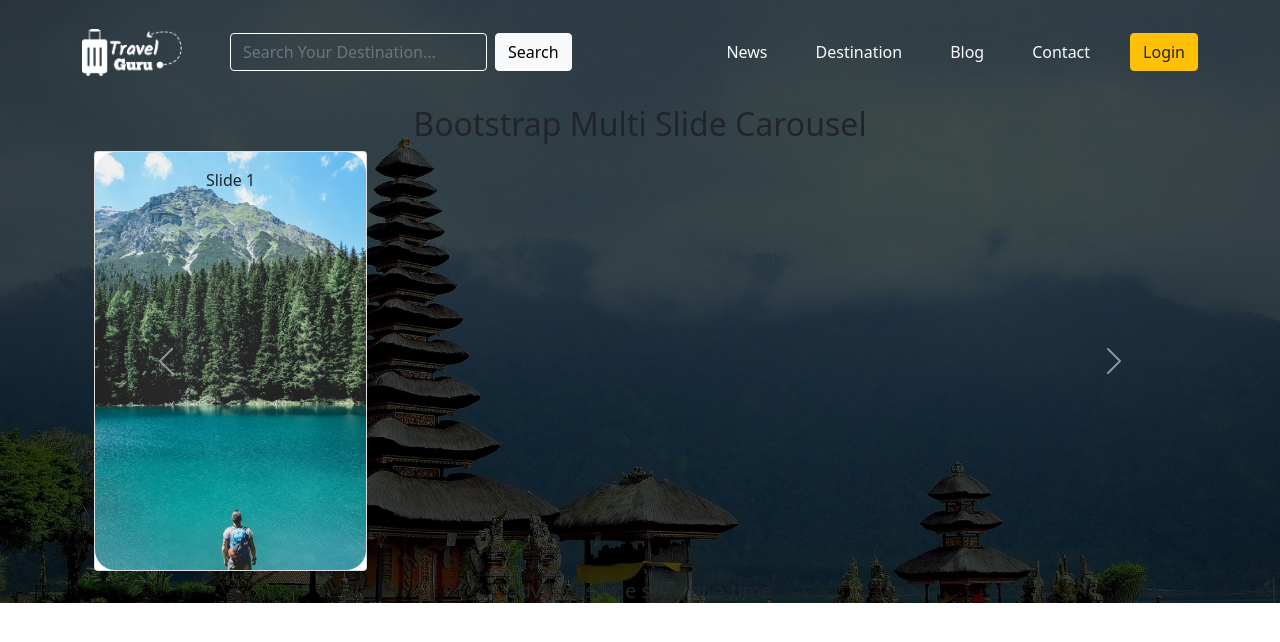
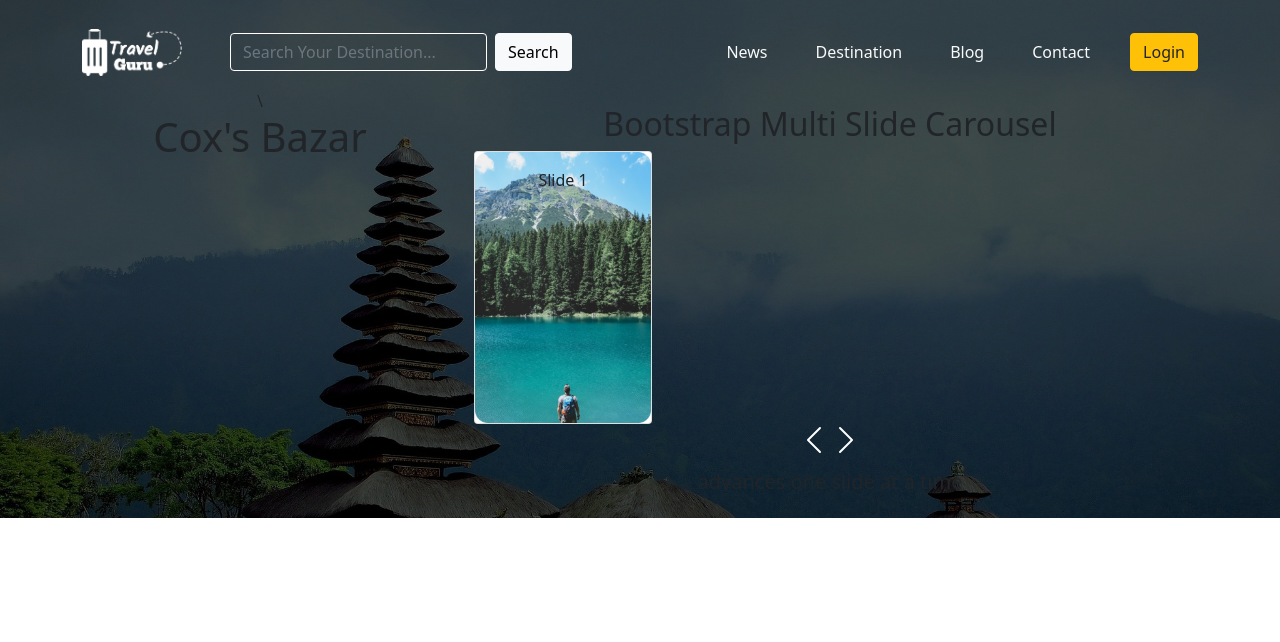
Before and after one commit to emonShimoul/travel-guru-react-client, a React (Create React App) app: page / in a window 1280 px wide. Shown: the top 642 px of the page. Built offline with nearby package versions, Linux system fonts and the light colour scheme.

Commit message:
remove slider.js and added js to the Home.js directly

```diff
--- a/src/components/Home/Home.js
+++ b/src/components/Home/Home.js
@@ -6,10 +6,29 @@ import sundorbon from '../../images/sundorbon.png';
 import './slider';
 
 const Home = () => {
+    let items = document.querySelectorAll('.carousel .carousel-item');
+
+    items.forEach((el) => {
+        const minPerSlide = 3
+        let next = el.nextElementSibling
+        for (var i=1; i<minPerSlide; i++) {
+            if (!next) {
+                // wrap carousel by using first child
+                next = items[0]
+              }
+            let cloneChild = next.cloneNode(true)
+            el.appendChild(cloneChild.children[0])
+            next = next.nextElementSibling
+        }
+    })
+
     return (
-        <div>
-            {/* <script src='./slider.js' type='text/javascript'></script> */}
-            <div className="container text-center my-3">
+        <div className='container '>
+           <div className='row'>
+                <div className='col-md-4'>\
+                    <h1>Cox's Bazar</h1>
+                </div>
+                <div className="col-md-8 text-center my-3">
                     <h2 className="font-weight-light">Bootstrap Multi Slide Carousel</h2>
                     <div className="row mx-auto my-auto justify-content-center">
                         <div id="recipeCarousel" className="carousel slide" data-bs-ride="carousel">
@@ -45,10 +64,10 @@ const Home = () => {
                                     </div>
                                 </div>
                             </div>
-                        <a className="carousel-control-prev bg-transparent w-aut" href="#recipeCarousel" role="button" data-bs-slide="prev">
+                            <a className="bg-transparent w-aut" href="#" role="button" data-bs-slide="prev">
                                 <span className="carousel-control-prev-icon" aria-hidden="true"></span>
                             </a>
-                        <a className="carousel-control-next bg-transparent w-aut" href="#recipeCarousel" role="button" data-bs-slide="next">
+                            <a className="bg-transparent w-aut" href="#" role="button" data-bs-slide="next">
                                 <span className="carousel-control-next-icon" aria-hidden="true"></span>
                             </a>
                         </div>
@@ -56,6 +75,7 @@ const Home = () => {
                     <h5 className="mt-2 fw-light">advances one slide at a time</h5>
                 </div>
            </div>
+        </div>
     );
 };
 
```
Lines whose indentation alone changed are shown as unchanged.
